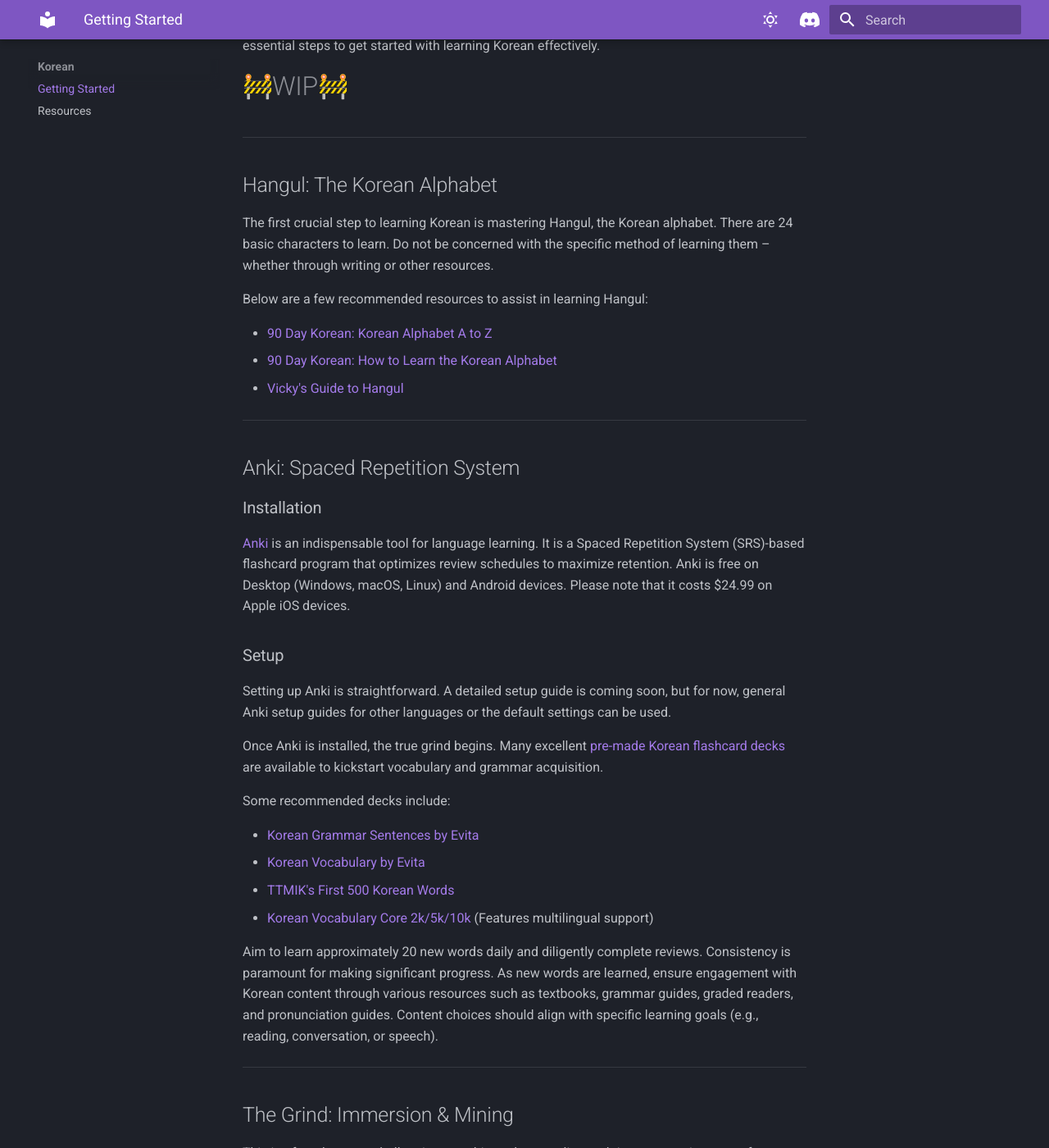
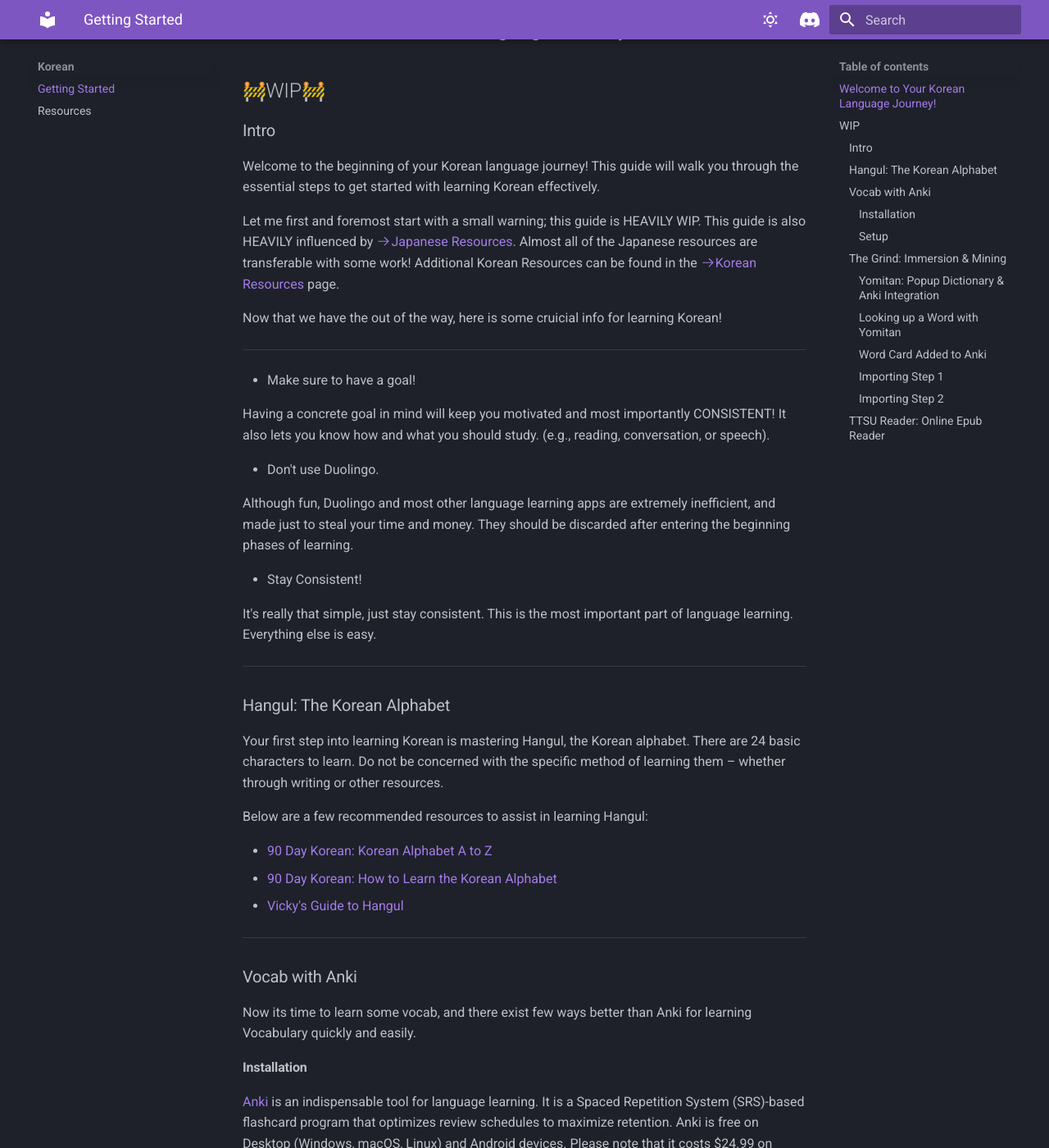
Before and after one commit to SpazzTL/SpazzTL.github.io, an MkDocs documentation site: the page built from docs/korean.md, in a window 1280 px wide and 1400 px high, scrolled down 210 px. Shown: the whole window at 82% size. Built offline with MkDocs 1.6.1 and Material for MkDocs 9.7.7, drawn with Linux system fonts in a browser that asks for light colours; emoji names are drawn with the system emoji font; some web fonts are replaced; some of the changed text lies outside the part shown.

Commit message:
Intro Section & Fixes

```diff
--- a/docs/korean.md
+++ b/docs/korean.md
@@ -1,12 +1,33 @@
 # Welcome to Your Korean Language Journey!
 
+#  :construction:WIP:construction:
+## Intro
 Welcome to the beginning of your Korean language journey! This guide will walk you through the essential steps to get started with learning Korean effectively.
-#  :construction:WIP:construction:
+
+
+Let me first and foremost start with a small warning; this guide is HEAVILY WIP. This guide is also HEAVILY influenced by [:octicons-arrow-right-24:Japanese Resources](japanese.md). Almost all of the Japanese resources are transferable with some work! Additional Korean Resources can be found in the [:octicons-arrow-right-24:Korean Resources](koreanresources.md) page.
+
+Now that we have the out of the way, here is some cruicial info for learning Korean!
+
+---
+
+* Make sure to have a goal!
+
+Having a concrete goal in mind will keep you motivated and most importantly CONSISTENT! It also lets you know how and what you should study. (e.g., reading, conversation, or speech).
+
+* Don't use Duolingo.
+
+Although fun, Duolingo and most other language learning apps are extremely inefficient, and made just to steal your time and money. They should be discarded after entering the beginning phases of learning.
+
+* Stay Consistent!
+
+It's really that simple, just stay consistent. This is the most important part of language learning. Everything else is easy.
+
 ---
 
 ## Hangul: The Korean Alphabet
 
-The first crucial step to learning Korean is mastering Hangul, the Korean alphabet. There are 24 basic characters to learn. Do not be concerned with the specific method of learning them – whether through writing or other resources.
+Your first step into learning Korean is mastering Hangul, the Korean alphabet. There are 24 basic characters to learn. Do not be concerned with the specific method of learning them – whether through writing or other resources.
 
 Below are a few recommended resources to assist in learning Hangul:
 
@@ -16,8 +37,8 @@
 
 ---
 
-## Anki: Spaced Repetition System
-
+## Vocab with Anki
+Now its time to learn some vocab, and there exist few ways better than Anki for learning Vocabulary quickly and easily.
 ### Installation
 
 [Anki](https://docs.ankiweb.net/platform/windows/installing.html){target="_blank" rel="noopener"} is an indispensable tool for language learning. It is a Spaced Repetition System (SRS)-based flashcard program that optimizes review schedules to maximize retention. Anki is free on Desktop (Windows, macOS, Linux) and Android devices. Please note that it costs $24.99 on Apple iOS devices.
@@ -35,7 +56,7 @@
 * [TTMIK's First 500 Korean Words](https://ankiweb.net/shared/info/1551455917){target="_blank" rel="noopener"}
 * [Korean Vocabulary Core 2k/5k/10k](https://ankiweb.net/shared/info/994297597){target="_blank" rel="noopener"} (Features multilingual support)
 
-Aim to learn approximately 20 new words daily and diligently complete reviews. Consistency is paramount for making significant progress. As new words are learned, ensure engagement with Korean content through various resources such as textbooks, grammar guides, graded readers, and pronunciation guides. Content choices should align with specific learning goals (e.g., reading, conversation, or speech).
+Start with just one or two decks and aim to learn approximately 20 new words daily and diligently complete reviews. Consistency is paramount for making significant progress. As new words are learned, ensure engagement with Korean content through various resources such as textbooks, grammar guides, graded readers, and pronunciation guides. Content choices should align with specific learning goals (e.g., reading, conversation, or speech).
 
 ---
 
@@ -83,6 +104,6 @@
 
 Yomitan lookups should now function. Hold shift for bilingual lookups, and alt-shift for monolingual. To set up Anki, refer to other guides, such as [Moes Way](https://learnjapanese.moe/yomichan/){target="_blank" rel="noopener"}.
 
-### TTSU Reader: Online Epub Reader
+## TTSU Reader: Online Epub Reader
 
-[TTSU Reader](https://reader.ttsu.app){target="_blank" rel="noopener"} is an online EPUB reader that works seamlessly with Yomitan, as demonstrated in the examples above. Its primary benefit is enabling easy copy-pasting of text and Yomitan usage. EPUBs can be sourced in various ways, some of which will be listed in the Resources section [TODO].
+[TTSU Reader](https://reader.ttsu.app){target="_blank" rel="noopener"} is an online EPUB reader that works seamlessly with Yomitan, as demonstrated in the examples above. Its primary benefit is enabling easy copy-pasting of text and Yomitan usage. EPUBs can be sourced in various ways, some of which will be listed in the [:octicons-arrow-right-24:Korean Resources](koreanresources.md).
--- a/mkdocs.yml
+++ b/mkdocs.yml
@@ -44,7 +44,7 @@
   - toc:
       permalink: "#"
       permalink_title: Anchor link to this section for reference
-      baselevel: 1
+      baselevel: 2
       toc_depth: 4
   - md_in_html
   - attr_list
```
Also changed, not shown: docs/chinese.md (+1 -0 lines), docs/home.md (+2 -0 lines), docs/japanese.md (+1 -0 lines).
